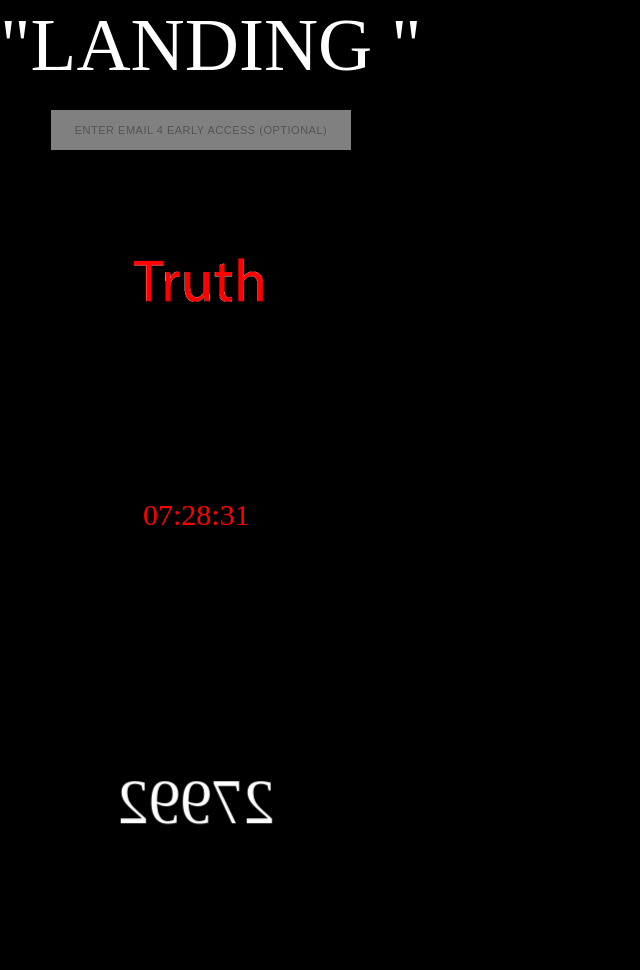
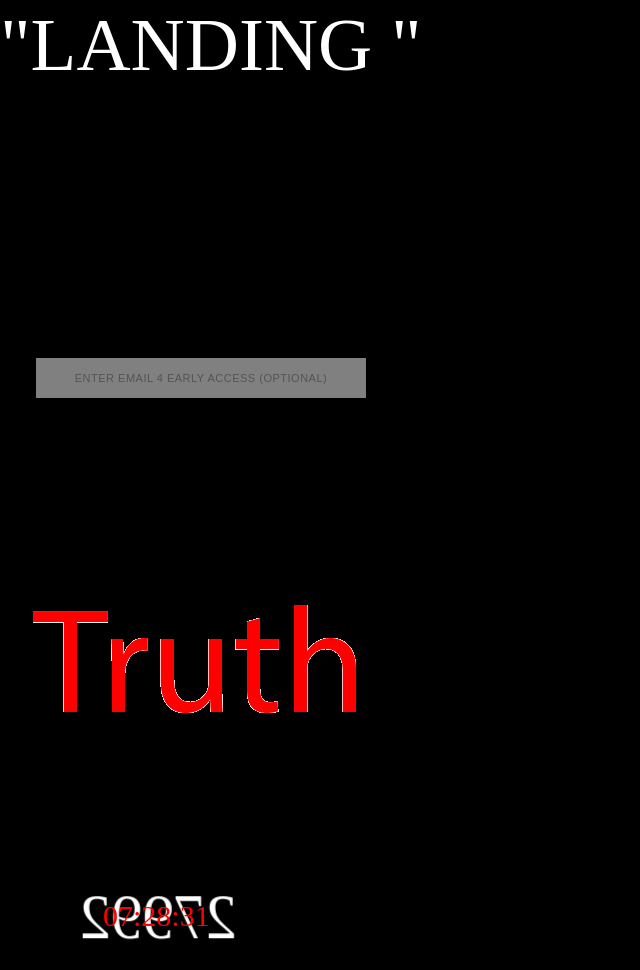
Before and after one commit to asiratongue/heresy-site, a plain HTML site: page lovelovelove.html in a window 1280 px wide. Shown: the whole page, without its empty margins (0-640 px from the left). Drawn offline with Linux system fonts and the light colour scheme.

Commit message:
Add files via upload

```diff
--- a/lovelovelove.css
+++ b/lovelovelove.css
@@ -65,7 +65,7 @@ input:focus, textarea:focus, select:focus
             align-items: center;
             width: 100%;
             max-width: 340px;
-            padding: 20px;
+            padding: 5px;
             box-sizing: border-box;
         }
 
@@ -73,7 +73,7 @@ input:focus, textarea:focus, select:focus
             display: flex;
             flex-direction: column;
             align-items: center;
-            gap: 24px;
+            gap: 5px;
             width: 100%;
         }
 
@@ -124,9 +124,9 @@ input:focus, textarea:focus, select:focus
 
         /* Controls the size and behavior of your custom button image */
         #spotify-direct-btn img {
-            width: auto;           /* Keeps your image from stretching out of proportion */
-            max-width: 200px;      /* Restricts total size. Change this to make it bigger or smaller! */
-            height: auto;
+            width: 500px;           /* Keeps your image from stretching out of proportion */
+            max-width: 2000px;      /* Restricts total size. Change this to make it bigger or smaller! */
+            height: 1oopx;
             display: block;
             border: none;
         }
--- a/lovelovelove.html
+++ b/lovelovelove.html
@@ -11,7 +11,7 @@
 
 <div id="wb_Text2" style="position:absolute;left:0px;top:0px;width:600px;height:90px;z-index:1;">
 <span style="color:#FFFFFF;font-family:'Bebas Neue';font-size:75px;">&quot;LANDING &quot;</span></div>
-<div id="Html1" style="position:absolute;left:31px;top:90px;width:538px;height:383px;z-index:2">
+<div id="Html1" style="position:absolute;left:31px;top:353px;width:538px;height:383px;z-index:2">
 <!DOCTYPE html>
 <html lang="en">
 <head>
@@ -78,7 +78,7 @@ document.getElementById('release-signup-form').addEventListener('submit', functi
 
 </body>
 </html></div>
-<div id="Html3" style="position:absolute;left:121px;top:767px;width:270px;height:200px;z-index:3">
+<div id="Html3" style="position:absolute;left:83px;top:882px;width:270px;height:200px;z-index:3">
 <div id="countdown-container" style="display: inline-block; transform: scaleX(-1); animation: breathe 4s ease-in-out infinite;">
     <div id="countdown" style="font-family: times new roman; font-size: 60px; color: white;"></div>
 </div>
@@ -102,7 +102,7 @@ document.getElementById('release-signup-form').addEventListener('submit', functi
         }
     }, 1000);
 </script></div>
-<div id="Html2" style="position:absolute;left:143px;top:497px;width:270px;height:230px;z-index:4">
+<div id="Html2" style="position:absolute;left:103px;top:898px;width:270px;height:230px;z-index:4">
 <div id="uk-countdown" style="font-family: times new roman; font-size: 30px; color: #FF0000;">
     Loading...
 </div>
```
